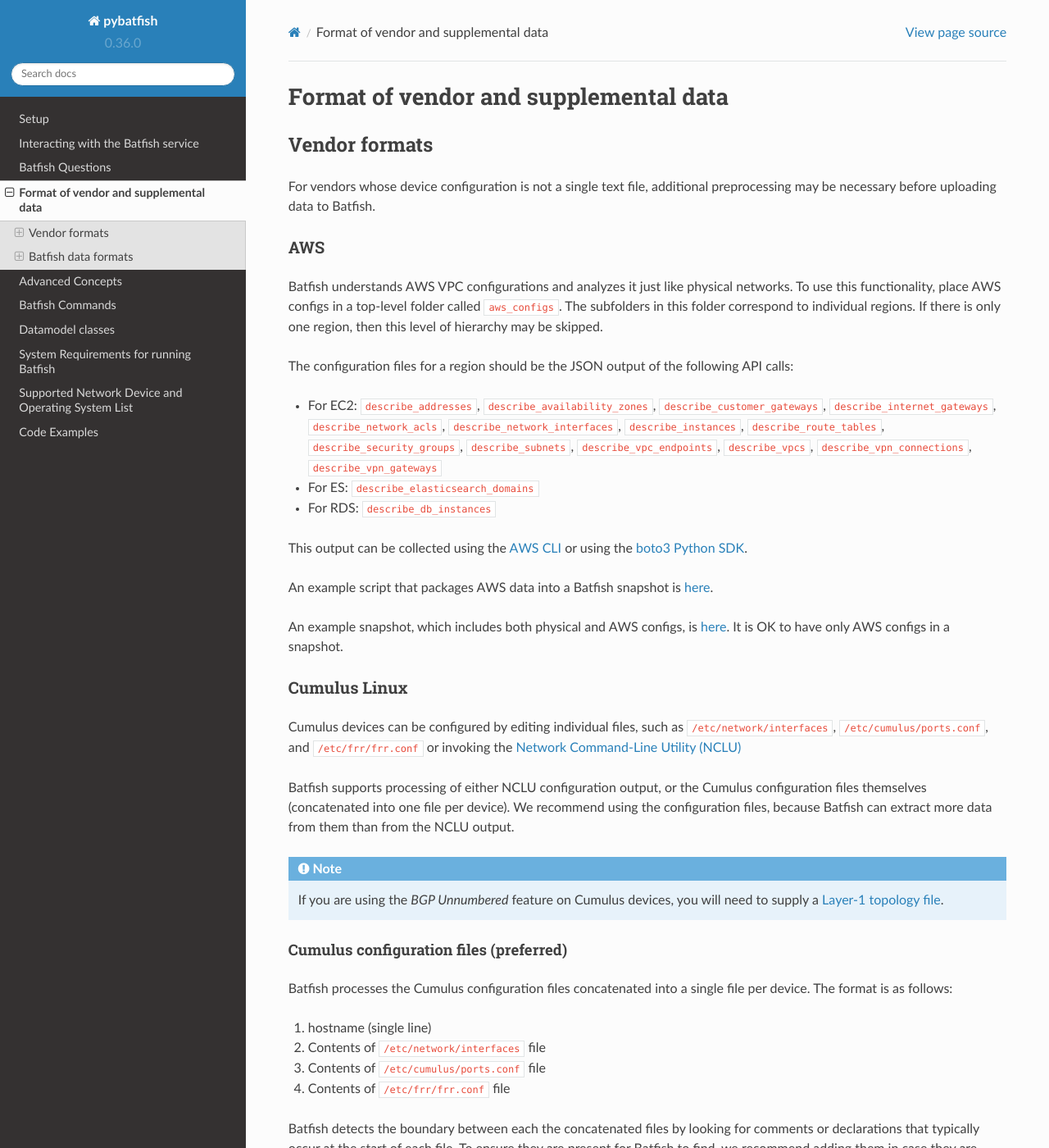
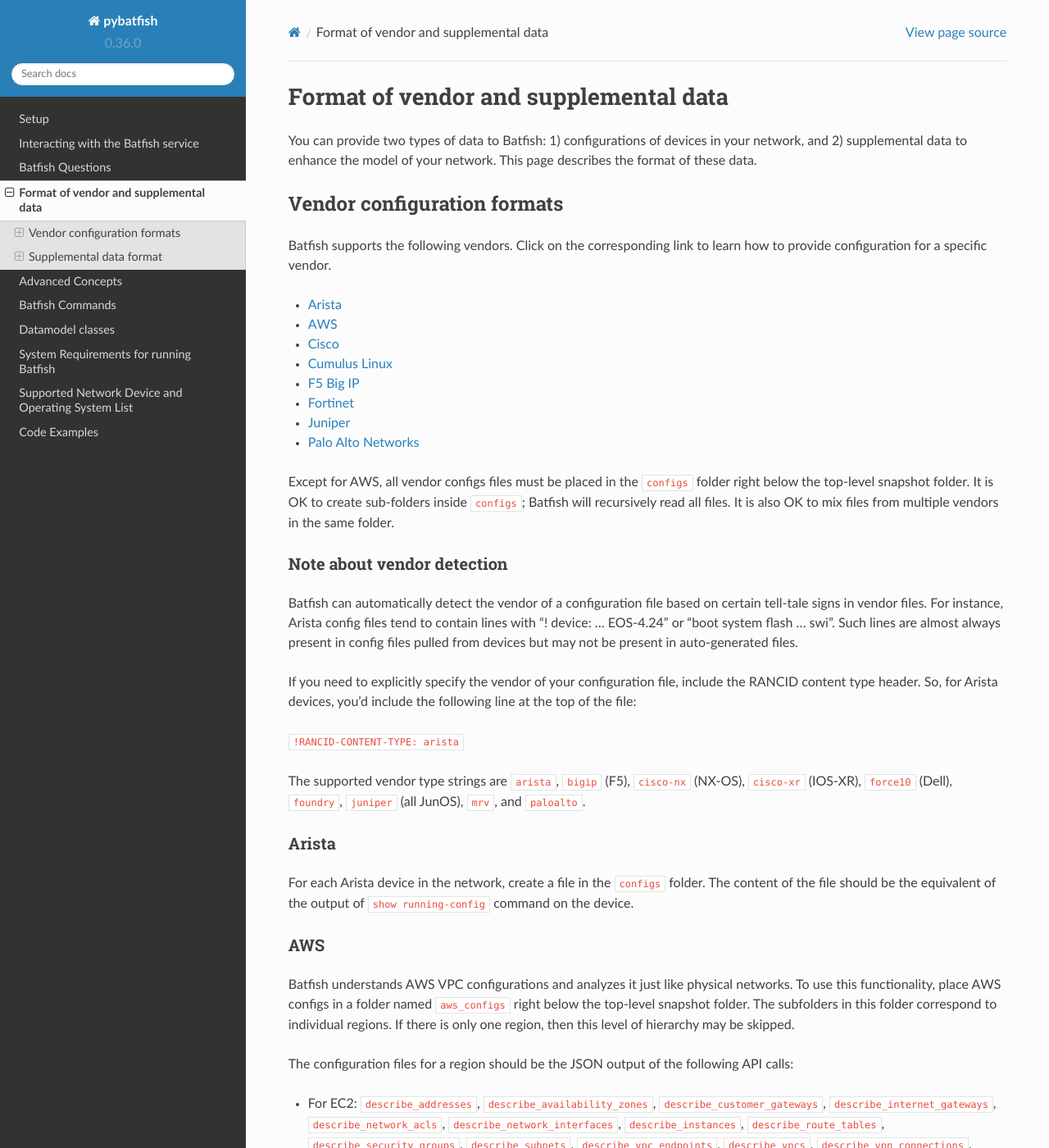
Before and after one commit to batfish/pybatfish, a Sphinx documentation site: the page built from docs/source/formats.md, in a window 1280 px wide and 1400 px high. Shown: the whole window at 82% size. Built offline with Sphinx 7.4.7 and the Read the Docs theme 2.0.0, drawn with Linux system fonts in a browser that asks for light colours; pages that are not in the unit, such as notebooks, are missing from menus; some of the changed text lies outside the part shown.

Commit message:
Update docs for batfish inputs (#762)
* Update docs for batfish inputs

* fix pointer

* fix pointer

* simplify text

* tinker text

* Inline rancid strings

* text tweak

* text tweaking

````diff
--- a/docs/source/formats.md
+++ b/docs/source/formats.md
@@ -1,14 +1,41 @@
 # Format of vendor and supplemental data
 
-## Vendor formats
+You can provide two types of data to Batfish: 1) configurations of devices in your network, and 2) supplemental data to enhance the model of your network. This page describes the format of these data.
 
-For vendors whose device configuration is not a single text file,
-additional preprocessing may be necessary before uploading data to Batfish.
+## Vendor configuration formats
+
+Batfish supports the following vendors. Click on the corresponding link to learn how to provide configuration for a specific vendor.
+
+* [Arista](#arista)
+* [AWS](#aws)
+* [Cisco](#cisco)
+* [Cumulus Linux](#cumulus-linux)
+* [F5 Big IP](#f5-big-ip)
+* [Fortinet](#fortinet)
+* [Juniper](#juniper)
+* [Palo Alto Networks](#palo-alto-networks)
+
+Except for AWS, all vendor configs files must be placed in the `configs` folder right below the top-level snapshot folder. It is OK to create sub-folders inside `configs`; Batfish will recursively read all files. It is also OK to mix files from multiple vendors in the same folder.
+
+#### Note about vendor detection
+
+Batfish can automatically detect the vendor of a configuration file based on certain tell-tale signs in vendor files. For instance, Arista config files tend to contain lines with "! device: ... EOS-4.24" or "boot system flash ... swi". Such lines are almost always present in config files pulled from devices but may not be present in auto-generated files.
+
+If you need to explicitly specify the vendor of your configuration file, include the RANCID content type header. So, for Arista devices, you'd include the following line at the top of the file:
+
+`!RANCID-CONTENT-TYPE: arista`
+
+The supported vendor type strings are `arista`, `bigip` (F5), `cisco-nx` (NX-OS), `cisco-xr` (IOS-XR), `force10` (Dell), `foundry`, `juniper` (all JunOS), `mrv`, and `paloalto`.
+
+
+### Arista
+
+For each Arista device in the network, create a file in the `configs` folder. The content of the file should be the equivalent of the output of `show running-config` command on the device.
 
 ### AWS
 
 Batfish understands AWS VPC configurations and analyzes it just like physical networks.
-To use this functionality, place AWS configs in a top-level folder called `aws_configs`.
+To use this functionality, place AWS configs in a folder named `aws_configs` right below the top-level snapshot folder.
 The subfolders in this folder correspond to individual regions. If there is only one region,
 then this level of hierarchy may be skipped.
 
@@ -18,27 +45,30 @@
   * For RDS: `describe_db_instances`
 
 This output can be collected using the [AWS CLI](https://docs.aws.amazon.com/cli/latest/reference/index.html#cli-aws)
-or using the [boto3 Python SDK](https://boto3.amazonaws.com/v1/documentation/api/latest/reference/services/index.html).
-
+or the [boto3 Python SDK](https://boto3.amazonaws.com/v1/documentation/api/latest/reference/services/index.html).
 An example script that packages AWS data into a Batfish snapshot is [here](https://github.com/ratulm/bf-aws-snapshot).
 
 An example snapshot, which includes both physical and AWS configs, is [here](https://github.com/batfish/batfish/tree/master/networks/hybrid-cloud-aws).
-It is OK to have only AWS configs in a snapshot.
+It is OK to have only AWS configs in a snapshot (without any physical device configs).
+
+### Cisco
+
+Batfish supports Cisco IOS, IOS-XE, IOS-XR, NX-OS, and ASA platforms. For each such device in the network, create a file in the `configs` folder. The content of the file should be the equivalent of the output of `show running-config` command on the device.
+
+For NX-OS, we recommend using `show run all` where possible. This output has additional detail that helps with modeling accuracy.
 
 ### Cumulus Linux
 
 Cumulus devices can be configured by editing individual files, such as `/etc/network/interfaces`, `/etc/cumulus/ports.conf`, and `/etc/frr/frr.conf`
 or invoking the [Network Command-Line Utility (NCLU)](https://docs.cumulusnetworks.com/display/DOCS/Network+Command+Line+Utility+-+NCLU)
 
-Batfish supports processing of either NCLU configuration output,
-or the Cumulus configuration files themselves (concatenated into one file per device).
-We recommend using the configuration files, because Batfish can extract more data from them than from the NCLU output.
+Batfish supports both the NCLU format and individual Cumulus configuration files. We recommend using the configuration files because Batfish can extract more data from them than from the NCLU output.
 
 ```eval_rst
-.. note:: If you are using the `BGP Unnumbered` feature on Cumulus devices, you will need to supply a `Layer-1 topology file`_.
+.. note:: If you are using the `BGP Unnumbered` feature on Cumulus devices, you will need to supply `Layer-1 topology`_.
 ```
 
-#### Cumulus configuration files (preferred)
+#### Cumulus configuration files (recommended)
 Batfish processes the Cumulus configuration files concatenated into a single file per device. The format is as follows:
 
 1. hostname (single line)
@@ -71,8 +101,10 @@
 ) > $hostname.cfg
 ```
 
-#### Cumulus: NCLU output (not preferred)
-To retrieve the Cumulus configuration in the NCLU format, issue `net show config commands` and save the output to a file.
+Create one concatenated file per device in your network and place the files in the `configs` folder.
+
+#### NCLU output (not recommended)
+To retrieve the Cumulus configuration in the NCLU format, issue `net show config commands` and save the output to a file in the `configs` folder.
 
 ### F5 BIG-IP
 
@@ -104,6 +136,16 @@
 .. note:: The routing configuration MUST be the last thing copied into the file, otherwise Batfish will not be able to correctly parse the file.
 ```
 
+### Fortinet
+
+For each FortiOS firewall, create a file in the `configs` folder. The content of the file should be the equivalent of the output of `show` command on the device.
+
+### Juniper
+
+Batfish supports all JunOS-based platforms, including EX, MX, PTX, QFX, SRX, and the T-series. For each such device in the network, create a file in the `configs` folder. The content of the file should be the equivalent of the output of `show configuration | display set` command on the device.
+
+Batfish will also accept JunOS configuration in the hierarchical format and will internally pre-process files in this format to the "set" format.
+
 ### Palo Alto Networks
 Batfish supports Palo Alto Networks devices with or without Panorama.
 
@@ -120,10 +162,10 @@
 # Convert the XML Panorama config into set-format
 panconf.py --config pan-panorama_config.xml  --set  > panorama_config.set.txt
 ```
-This will generate a single configuration (`panorama_config.set.txt`) representing all firewalls managed by the specified Panorama device, and this config file is what Batfish needs to model the managed firewalls.
+This will generate a single configuration (`panorama_config.set.txt`) representing all firewalls managed by the specified Panorama device, and this config file is what Batfish needs to model the managed firewalls. Place this file in the `configs` folder.
 
 #### From individual devices
-For each device, concatenate the following show commands into one file.
+For each device, concatenate the following show commands into one file and put the file in the `configs` folder.
 
 ```text
 set cli config-output-format set
@@ -137,11 +179,13 @@
 just make sure that the output is NOT in XML format (first command) and that definitions are not truncated (second command).
 
 
-## Batfish data formats
+## Supplemental data format
 
-### Host JSON files
+You can provide additional data to Batfish to enhance the model of your network and to model parts of the network whose configuration is not available.
 
-The host JSON files contain basic information about the hosts attached to the network, including their names, a pointer to their iptables configuration file, and their interfaces. An example file is:
+### Modeling hosts
+
+You can model end hosts in the network by adding host files with information about their names, a pointer to their iptables configuration file, and their interfaces. An example host file is:
 
 ```json
 {
@@ -158,27 +202,27 @@
 
 `iptables/host1.iptables` is the path relative to the snapshot where this host's iptables configuration can be found. iptables configuration files should be in the format that is generated by `iptables-save`.
 
+There should be one such file per host that you want to model and these files should be placed in a folder called `hosts` right below the top-level snapshot folder.
 
-### Layer-1 topology file
+See [this example snapshot](https://github.com/batfish/batfish/tree/master/networks/example/live) with host files.
 
-Normally Batfish infers Layer-3 interface adjacencies based on IP address configuration on interfaces.
+### Layer-1 topology
 
-For instance, if there are two interfaces in the network with IP assignments `192.168.1.1/24` and `192.128.1.2/24` respectively,
+Batfish can infer Layer-3 interface adjacencies based on IP address configuration on interfaces. For instance, if there are two interfaces in the network with IP assignments `192.168.1.1/24` and `192.128.1.2/24`,
 Batfish will infer that these interfaces are adjacent.
 
-However, you may override this behavior by supplying a Layer-1 topology file.
-In this case, Layer-3 adjacencies are computed by combining the supplied Layer-1 adjacencies with Layer-2 and Layer-3 configuration to get a more accurate model.
-This is especially useful if IP addresses are reused across the network on interfaces that are not actually adjacent in practice.
+Such inference does not work if the network re-uses IP address space or has link-local addresses. In those situations, you must provide a Layer-1 topology file that has cabling information.
+Then, Layer-3 adjacencies will be computed by combining the supplied Layer-1 adjacencies with Layer-2 and Layer-3 configuration to get a more accurate model.
 
 The expected Layer-1 topology file is a JSON file that has a list of edge records, where each edge record has node and interface names of the two ends.
 See [this file](https://github.com/batfish/batfish/tree/master/networks/example/example_layer1_topology.json) for an example.
-Your file name should be `layer1_topology.json` for it to be considered by Batfish.
 
+The name of your Layer-1 topology file must be `layer1_topology.json` and it must be placed in a folder called `batfish` right below the top-level snapshot folder.
 
-### ISP configuration
+### Modeling ISPs
 
 Batfish can model routers representing ISPs (and Internet) for a given network.
-The modeling is based on a json configuration file (`isp_config.json`),
+The modeling is based on a JSON configuration file (`isp_config.json`),
 which tells Batfish about the interfaces on border routers which peer with the ISPs.
 An example file is:
 
@@ -207,8 +251,31 @@
 Here `borderInterfaces` contains the list of interfaces on border routers which are meant to peer with the ISPs.
 `onlyRemoteAsns` (list of ASNs) and `onlyRemoteIps` (list of IPs) provide a way to apply additional filter by restricting to ISPs having specific ASNs or IPs.
 
-```eval_rst
-.. warning:: Batfish will not try to model any ISP routers in the absence of this configuration file.
+The name of your ISP modeling file must be `isp_config.json` and it must be placed in a folder called `batfish` right below the top-level snapshot folder. An example network with ISP modeling configuration is [here](https://github.com/batfish/batfish/tree/master/networks/example/live-with-isp).
+
+### Runtime interface information
+
+Batfish infers interface attributes from static configuration files. All relevant information, however, may not be present in the configuration files, including whether an interface is line down and speed/bandwidth for some vendors. You can enhance Batfish's inference of such properties by providing runtime data.
+
+The format of this data is
+
+```json
+{
+  "runtimeData": {
+    "router1": {
+      "Ethernet1/1": {
+         "bandwidth": 100000000000,
+         "lineUp": false,
+         "speed": 100000000000
+      }
+    },
+    "router2": {
+      "Ethernet21/1": {
+         "lineUp": true
+      }
+    }
+  }
+}
 ```
 
-An example network with ISP modeling configuration is [here](https://github.com/batfish/batfish/tree/master/networks/example/live-with-isp).
+The name of this must be `runtime_data.json` and it must be placed in a folder called `batfish` right below the top-level snapshot folder. The same file should contain information for all devices and interfaces, and only a subset of the properties may be specified for an interface.
````
Also changed, not shown: docs/source/notebooks/interacting.ipynb.
